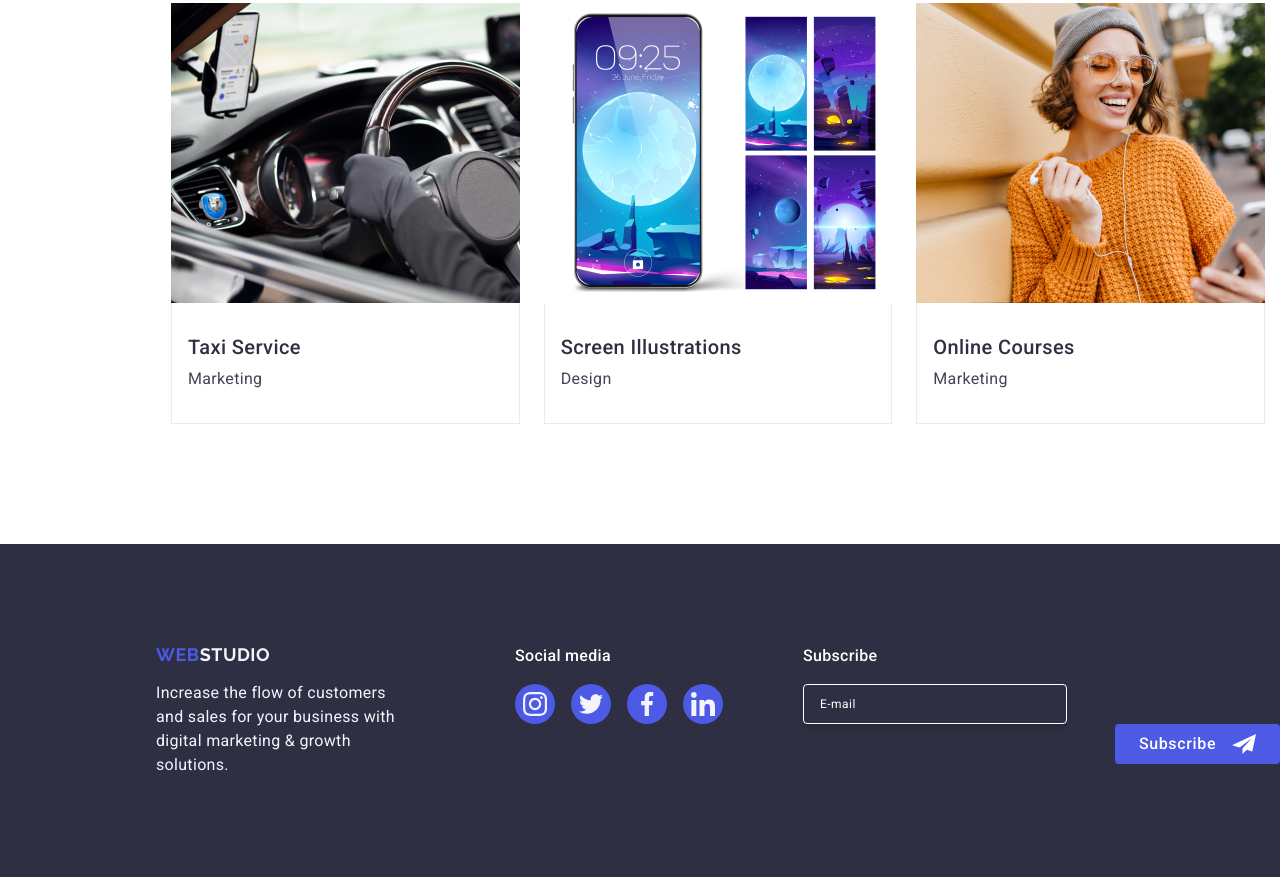
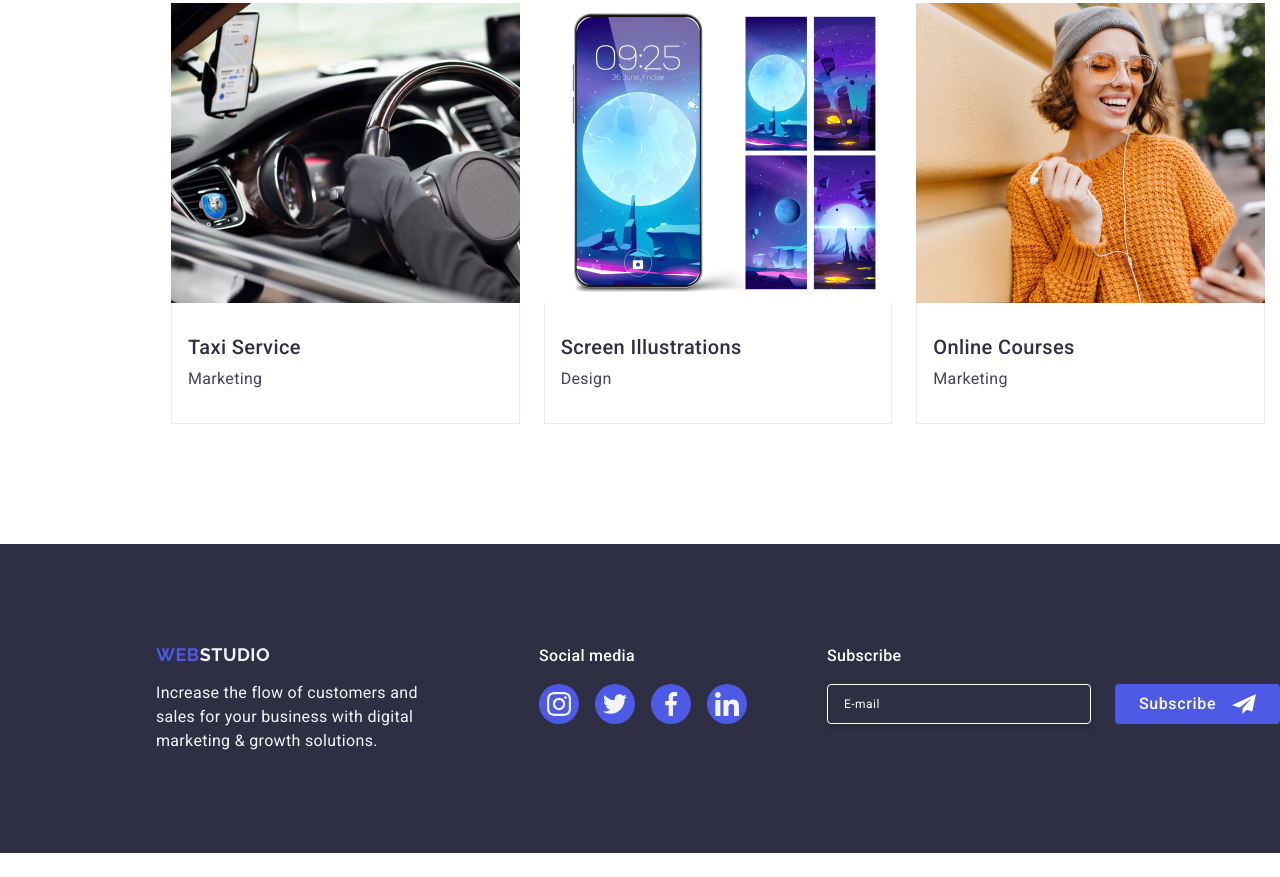
Before and after one commit to Bohdan201422/goit-markup-hw-05, a plain HTML site: page index.html in a window 1280 px wide. Shown: the part 2639-3516 px from the top of the page. After the commit the page ends 3492 px from the top, so only its background shows below. Drawn offline with nearby package versions, Linux system fonts and the light colour scheme.

Commit message:
Update style.css

```diff
--- a/css/style.css
+++ b/css/style.css
@@ -660,11 +660,10 @@ img {
   height: 40px;
   align-items: center;
   justify-content: center;
-  margin-top: 40px;
-  margin-left: 24px;
   border: none;
   cursor: pointer;
   transition: background-color 250ms cubic-bezier(0.4, 0, 0.2, 1);
+  min-width: 165px;
 }
 
 .footer-btn:focus,
```
